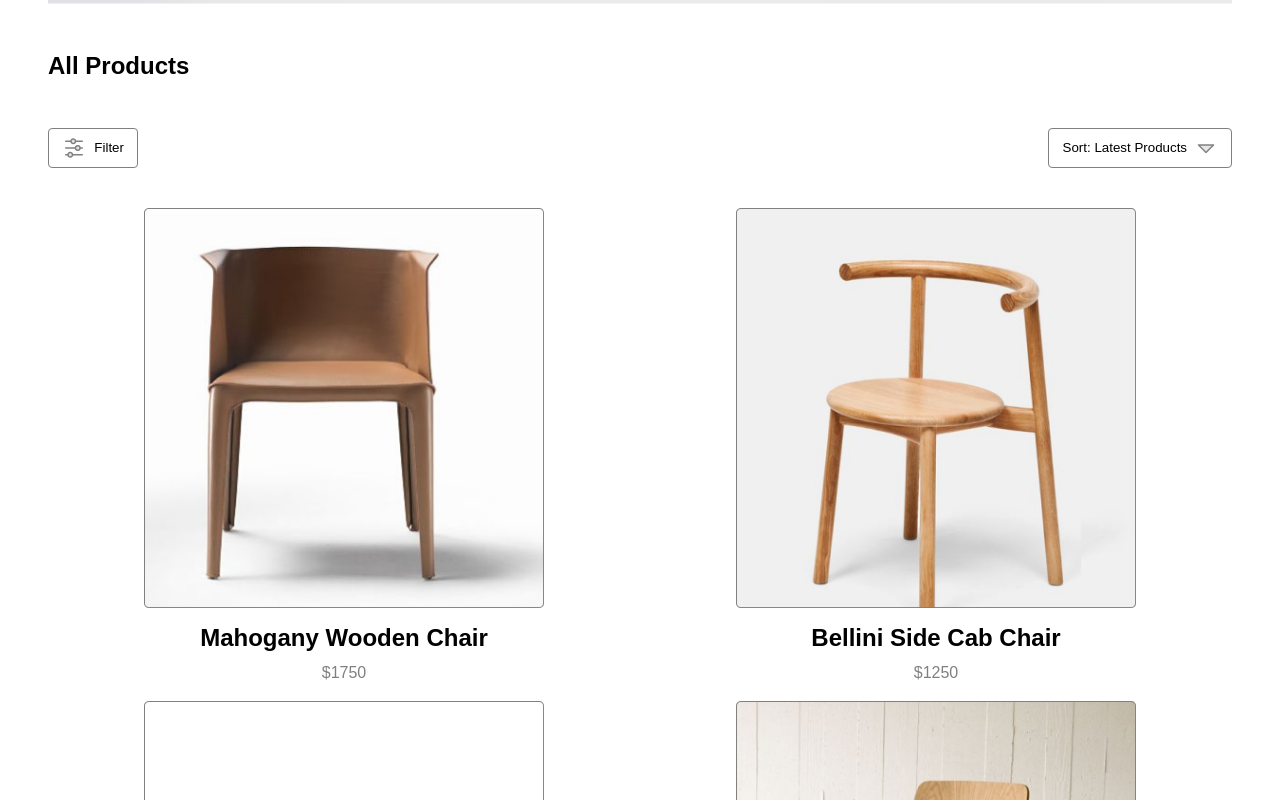
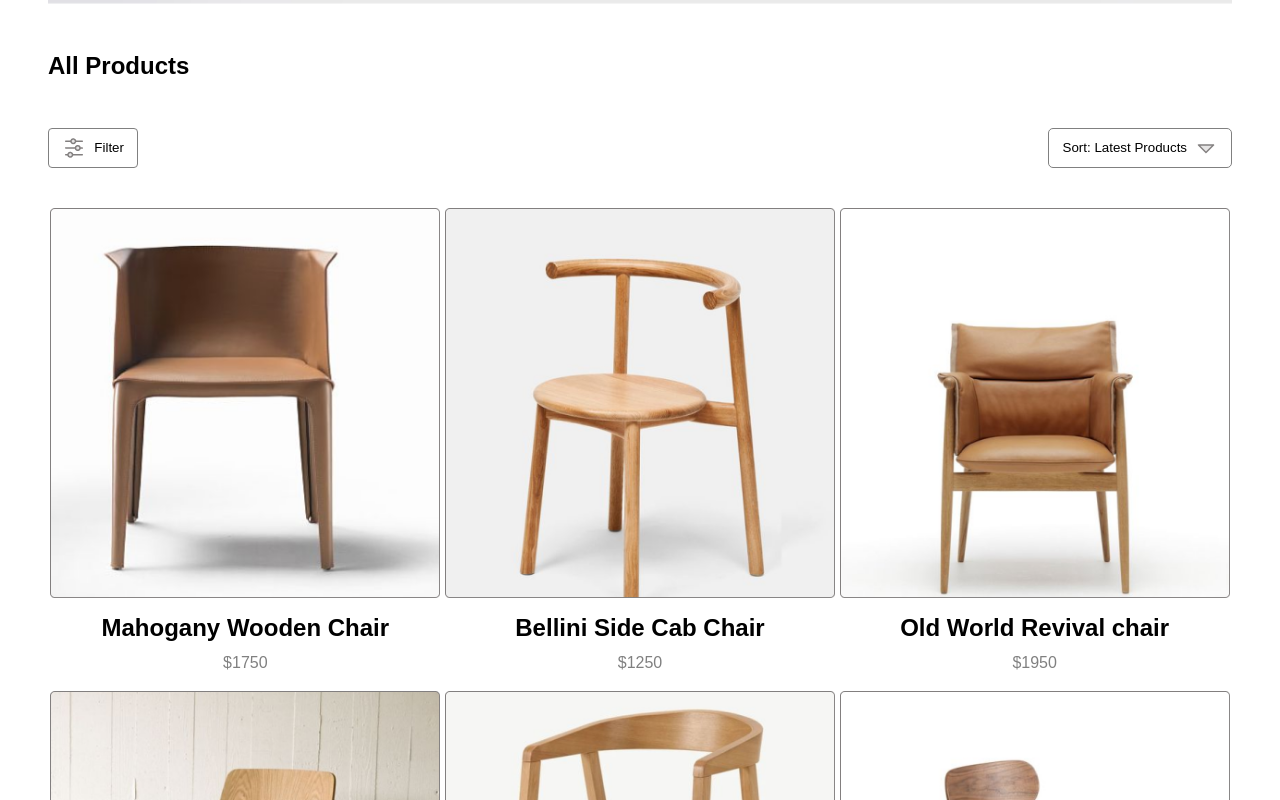
Before and after one commit to 9ightshade/Timbu-Cloud-store, a React (Vite) app: page / in a window 1280 px wide. Shown: the part 780-1580 px from the top of the page. Built offline with nearby package versions, Linux system fonts and the light colour scheme.

Commit message:
product listing

```diff
--- a/src/components/product/productList.jsx
+++ b/src/components/product/productList.jsx
@@ -2,8 +2,6 @@ import sliders from "../../assets/images/Sliders.png"
 import caretDown from "../../assets/images/CaretDown.png";
 import "./productlist.css";
 import { products } from "./products";
-// import copyright from "../../assets/images/copyright.png";
-// import Logo from "../shared/logo/logo";
 import Footer from "../shared/footer/footer";
 
 
@@ -14,7 +12,7 @@ const ProductList = () => {
     <div className="desktop-product-container" >
 
       <div style={{ display: "flex", justifyContent: "space-between", alignItems: "center", margin: "0 0 2.5em 0" }} >
-        <button  className="filter-product">
+        <button className="filter-product">
           <img src={sliders} alt="product filter" />
           <p>
             Filter
@@ -22,7 +20,7 @@ const ProductList = () => {
         </button>
 
 
-        <button style={{ display: "flex", alignItems: "center", gap: ".5em", border: "1px grey solid", borderRadius: "4px", padding: ".5em 1em", background:"transparent"}} >
+        <button className="sorting" >
           <p>
             Sort: Latest Products
           </p>
@@ -34,7 +32,7 @@ const ProductList = () => {
 
         <div className="mobile-filter" >
           <img src={sliders} alt="product filter" />
-</div>
+        </div>
 
 
 
@@ -88,7 +86,7 @@ const ProductList = () => {
 
 
 
-<Footer/>
+      <Footer />
 
 
     </div>
--- a/src/components/product/productlist.css
+++ b/src/components/product/productlist.css
@@ -1,21 +1,22 @@
-/* .product-container{
-  display: flex;
-  gap: 1em;
-  justify-content: space-between;
-  flex-basis: 30%;
-  flex-wrap: wrap;
-} */
-/* .sorting{
+.sorting{
   display: flex;
   align-items: center;
+  cursor: pointer;
   justify-content: center;
-  gap: .2em;
+  gap: .5em;
   border: 1px solid grey;
   border-radius: 5px;
-   padding: .3em .5em;
-} */
+   padding: .5em 1em;
+background: transparent;
+transition: all;
+transition-duration: 0.2s;
+
+}
+
 .filter-product{
   display: flex;
+  transition: all;
+  transition-duration: 0.2s;
   align-items: center;
   gap: 0.6em;
   background: transparent;
@@ -24,7 +25,7 @@
   border-radius: 4px;
   padding: .5em 1em;
 }
-.filter-product:hover{
+.filter-product:hover, .sorting:hover{
   background-color: rgb(219, 211, 211);
 }
 .mobile-filter{
@@ -35,18 +36,19 @@
   align-items: center;
   justify-content: space-between;
   /* gap: .2em; */
+/* border: 2px solid red; */
   flex-basis: 30%;
   flex-wrap: wrap;
 }
 .product-card{
 text-align: center;
 width: 100%;
-max-width: 400px;
 margin: 0 auto;
   transition: all;
+  cursor: pointer;
   transition-duration: 1s;
-/* transition-behavior: ease-out; */
 }
+
 .product-card> h2{
 margin: .5em 0 ;
 
@@ -56,10 +58,10 @@ color: grey;
 margin-bottom: 1.2em;
 }
 
-.product:hover {
+/* .product-card:hover {
   cursor: pointer;
   transform: scale(1.1);
-}
+} */
 .explore{
   text-align: center;
   transition: all;
@@ -85,6 +87,11 @@ margin-bottom: 1.2em;
 .copyright > p{
   margin-bottom: .3em;
 }
+@media (width > 768px){
+  .product-card{
+    max-width: 390px;
+  }
+}
 @media(width < 769px){
 
   .product-container{
```
